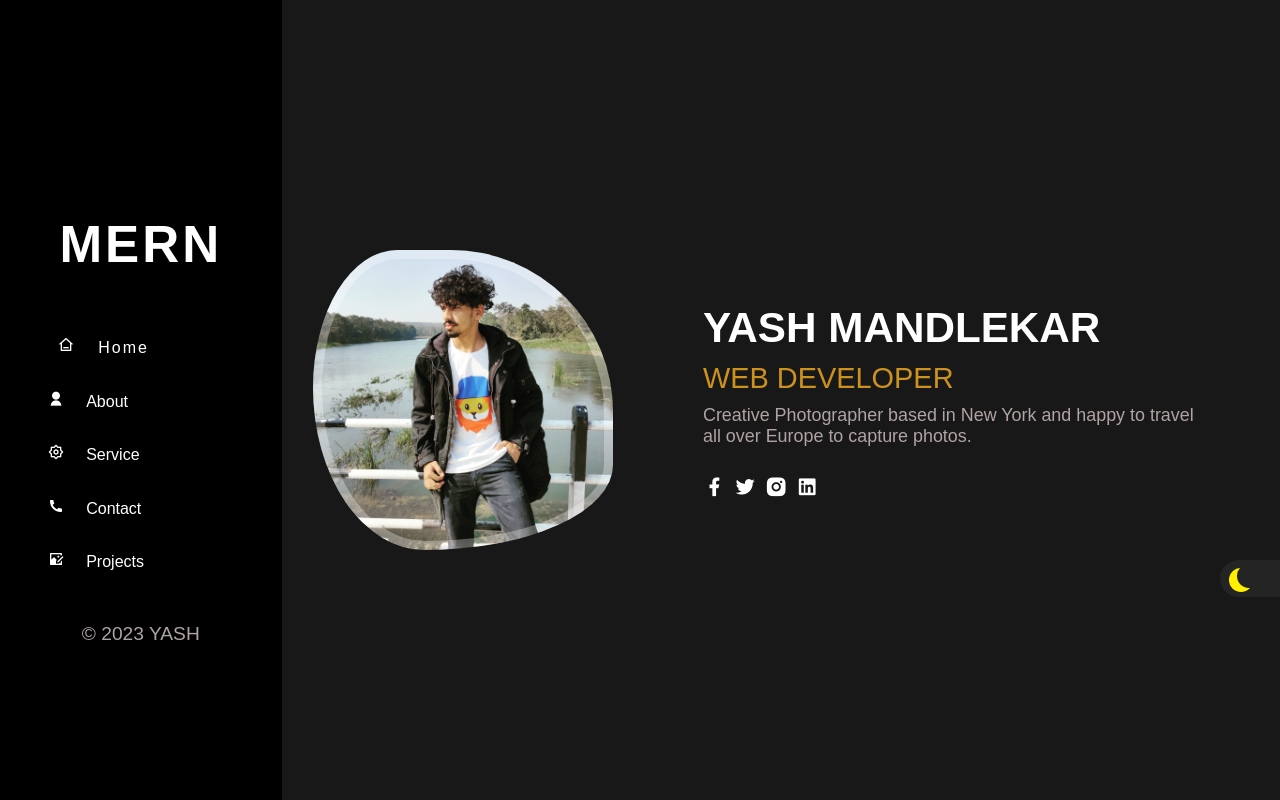
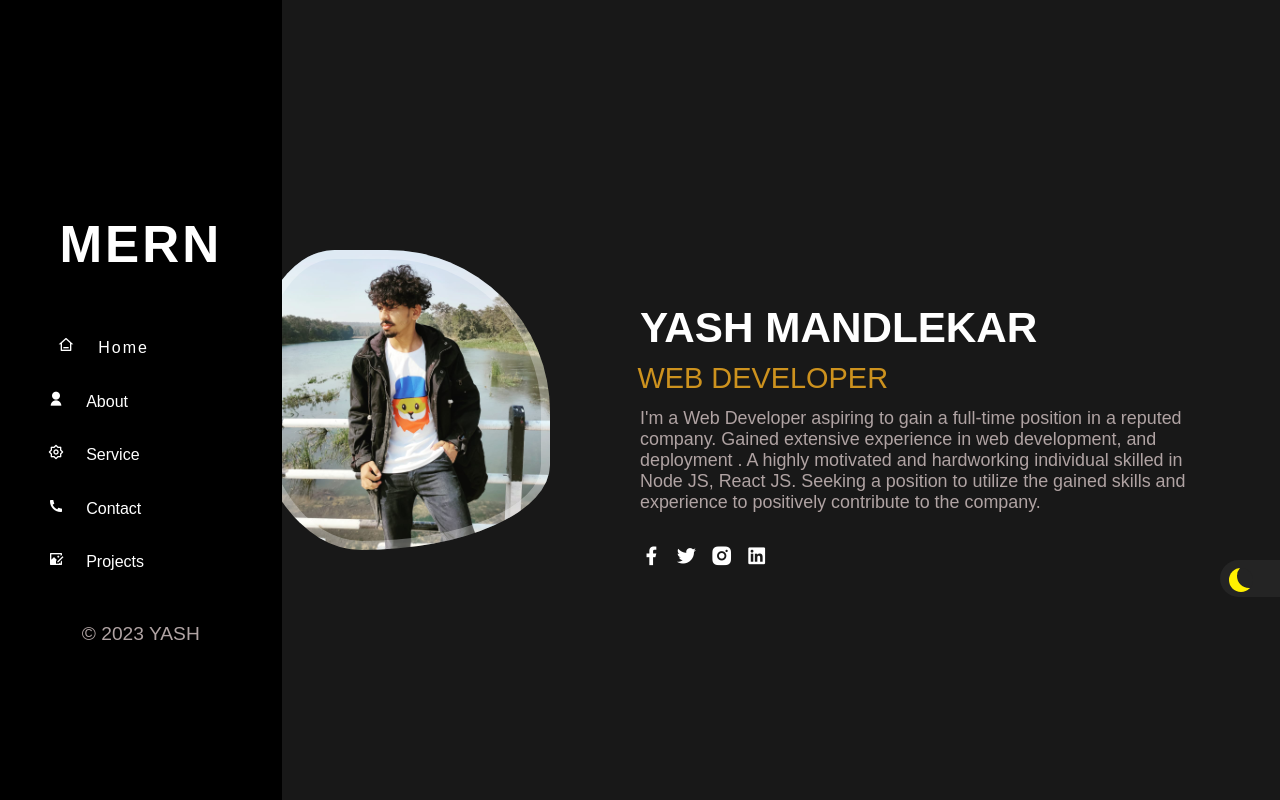
Before and after one commit to yash-mandlekar/portfolio, a React (Create React App) app: page / in a window 1280 px wide. Built offline with nearby package versions, Linux system fonts and the light colour scheme.

Commit message:
updating

```diff
--- a/src/Components/Home/Home.jsx
+++ b/src/Components/Home/Home.jsx
@@ -45,8 +45,12 @@ const Home = () => {
           </div>
           <div className="yashdetails">
             <p>
-              Creative Photographer based in New York and happy to travel all
-              over Europe to capture photos.
+              I'm a Web Developer aspiring to gain a full-time position in a
+              reputed company. Gained extensive experience in web development,
+              and deployment . A highly motivated and hardworking individual
+              skilled in Node JS, React JS. Seeking a position to utilize the
+              gained skills and experience to positively contribute to the
+              company.
             </p>
           </div>
           <div className="yashicons">
```
